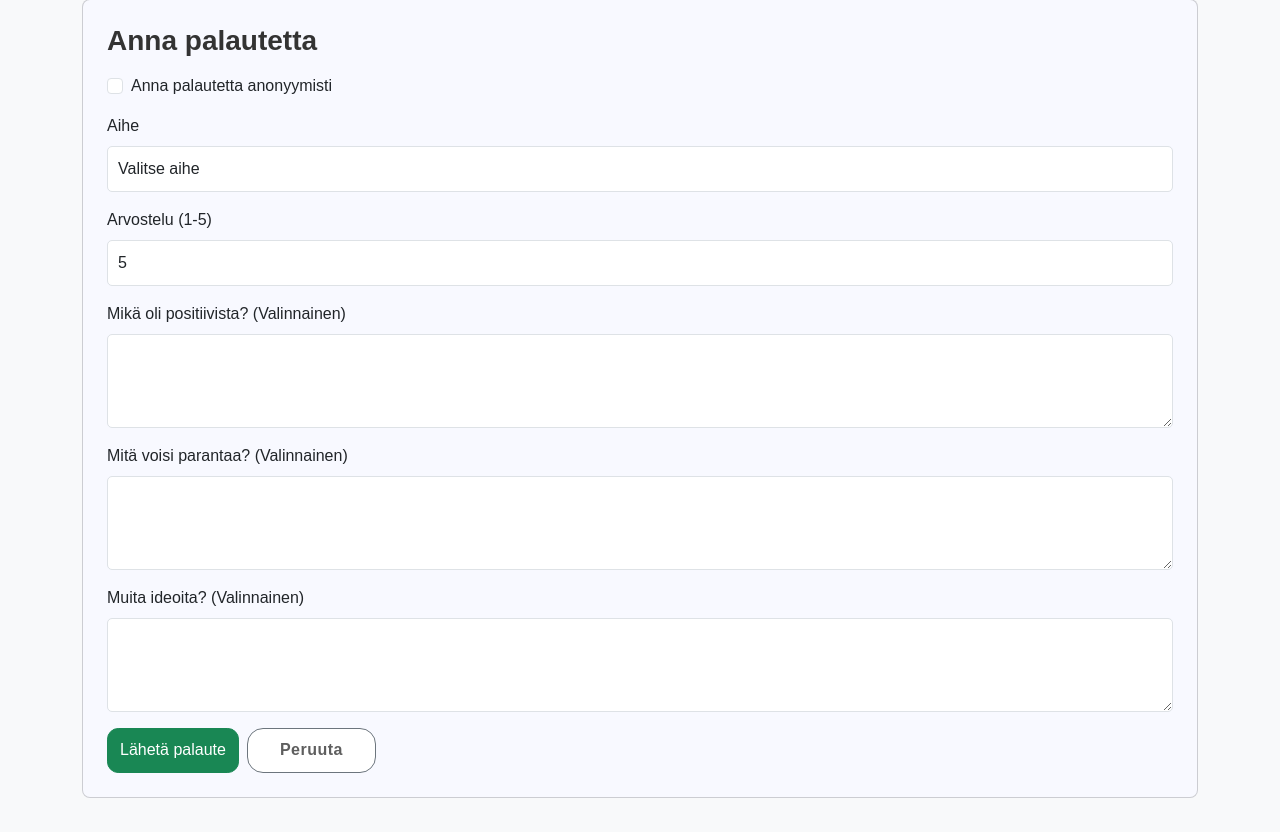
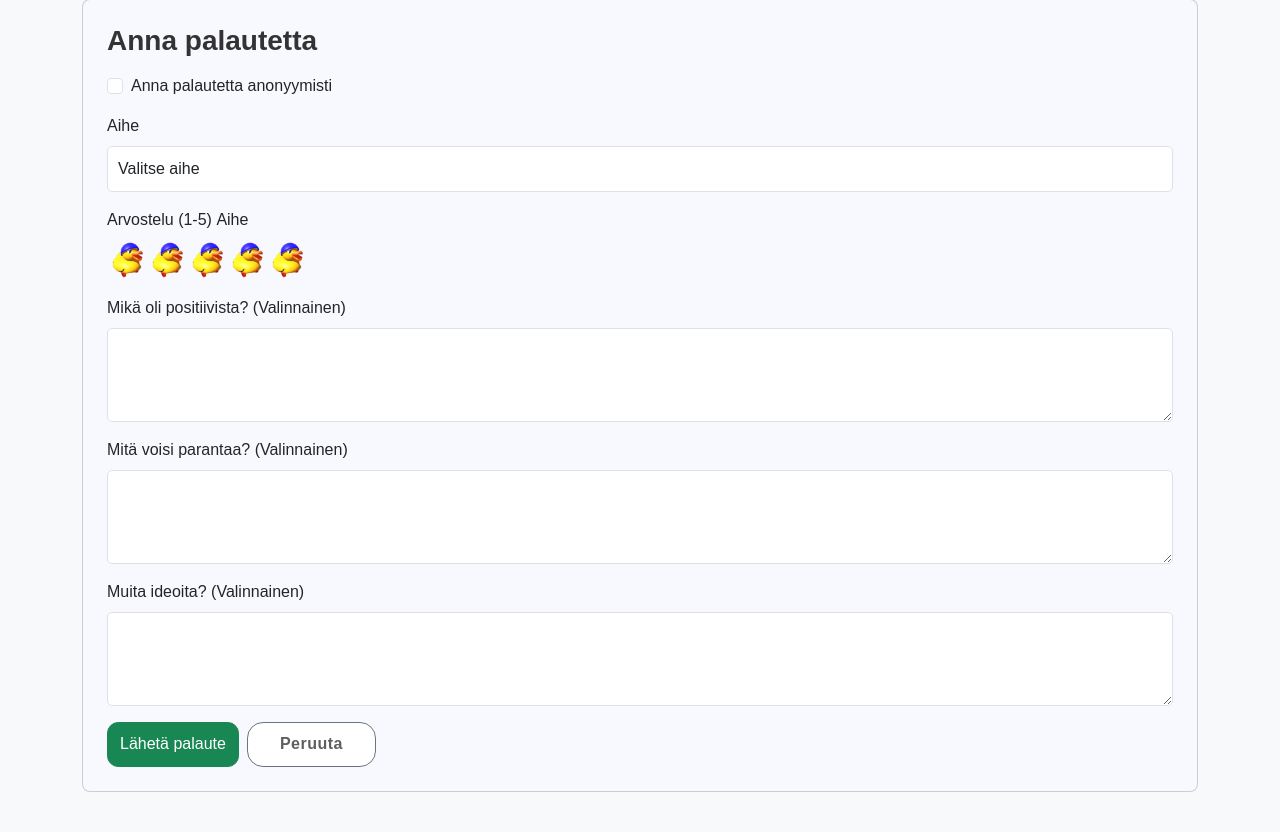
Before and after one commit to hamk-webdev-intim23a6/palautekooderit, a Django app: page / in a window 1280 px wide, after a click on "Anna palautetta". Shown: the part 205-1037 px from the top of the page. Run offline with Django 4.2, Linux system fonts and the light colour scheme; the visitor is signed in with stand-in values (Sample User, id 1); data that the repository does not hold is empty.

Commit message:
Cool duck based rating system (#23)
Quack

```diff
--- a/palautekooderit/palautekooderit/static/css/style.css
+++ b/palautekooderit/palautekooderit/static/css/style.css
@@ -481,3 +481,28 @@ footer a {
 footer a:hover {
     text-decoration: underline;
 }
+
+/* Rating selector */
+.rating {
+    display: flex;
+    flex-direction: row-reverse;
+    justify-content: flex-end;
+  }
+  .rating input {
+    display: none;
+  }
+  .rating label {
+    cursor: pointer;
+    width: 40px;
+    height: 40px;
+    background-image: url("/static/images/pieni-ankka-valkoinen.png");
+    filter: brightness(0.8); /* controls how dark empty "stars" are */
+    background-size: cover;
+  }
+
+  .rating input:checked ~ label,
+  .rating label:hover,
+  .rating label:hover ~ label {
+    background-image: url("/static/images/pieni-ankka.png");
+    filter: none; /* Remove filter for full "stars" */
+  }
--- a/palautekooderit/templates/home.html
+++ b/palautekooderit/templates/home.html
@@ -50,7 +50,12 @@
       </div>
       <div class="mb-3">
         <label for="{{ form.rating.id_for_label }}" class="form-label">{{ form.rating.label }}</label>
-        {{ form.rating }}
+        <label for="{{ form.topic.id_for_label }}" class="form-label">{{ form.topic.label }}</label><div class="rating">
+          {% for i in "54321" %}
+            <input type="radio" name="rating" id="star{{ i }}" value="{{ i }}" {% if i == "5" %}checked{% endif %}>
+            <label for="star{{ i }}"></label>
+          {% endfor %}
+        </div>
       </div>
       <div id="feedback-fields">
         <div class="mb-3">
```
Also changed, not shown: palautekooderit/palautekooderit/static/images/pieni-ankka-valkoinen.png (added), palautekooderit/palautekooderit/static/images/pieni-ankka.png (added).
